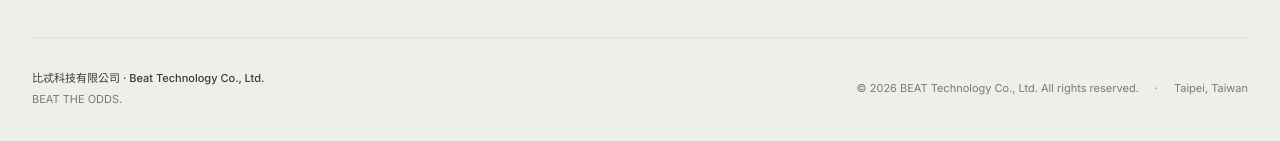
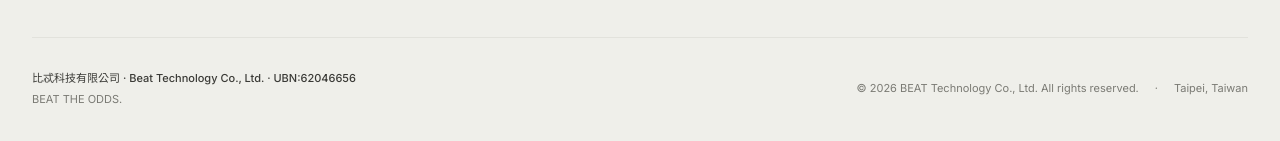
Before and after one commit to qian851011/beattechco, a React (Vite) app: page / in a window 1280 px wide. Shown: the part 5964-6105 px from the top of the page. Built offline with nearby package versions, Linux system fonts and the light colour scheme; no server answers.

Commit message:
更新首頁與 BEAT PASS 頁面內容，並新增 SEO 設定檔

```diff
--- a/src/components/Footer.tsx
+++ b/src/components/Footer.tsx
@@ -218,7 +218,7 @@
         <div className="pt-8 flex flex-col md:flex-row items-start md:items-center justify-between gap-4 text-[11px] text-[#7A7A74]">
           <div>
             <p className="font-medium text-[#3A3A36]">
-              比忒科技有限公司 · Beat Technology Co., Ltd.
+              比忒科技有限公司 · Beat Technology Co., Ltd. · UBN:62046656
             </p>
             <p className="mt-1">
               BEAT THE ODDS.
@@ -227,7 +227,7 @@
           <div className="flex flex-wrap items-center gap-x-4 gap-y-2">
             <span>© {new Date().getFullYear()} BEAT Technology Co., Ltd. All rights reserved.</span>
             <span>·</span>
-            <span>Taipei, Taiwan</span>
+            <span>Taipei, Taiwan </span>
           </div>
         </div>
       </div>
```
